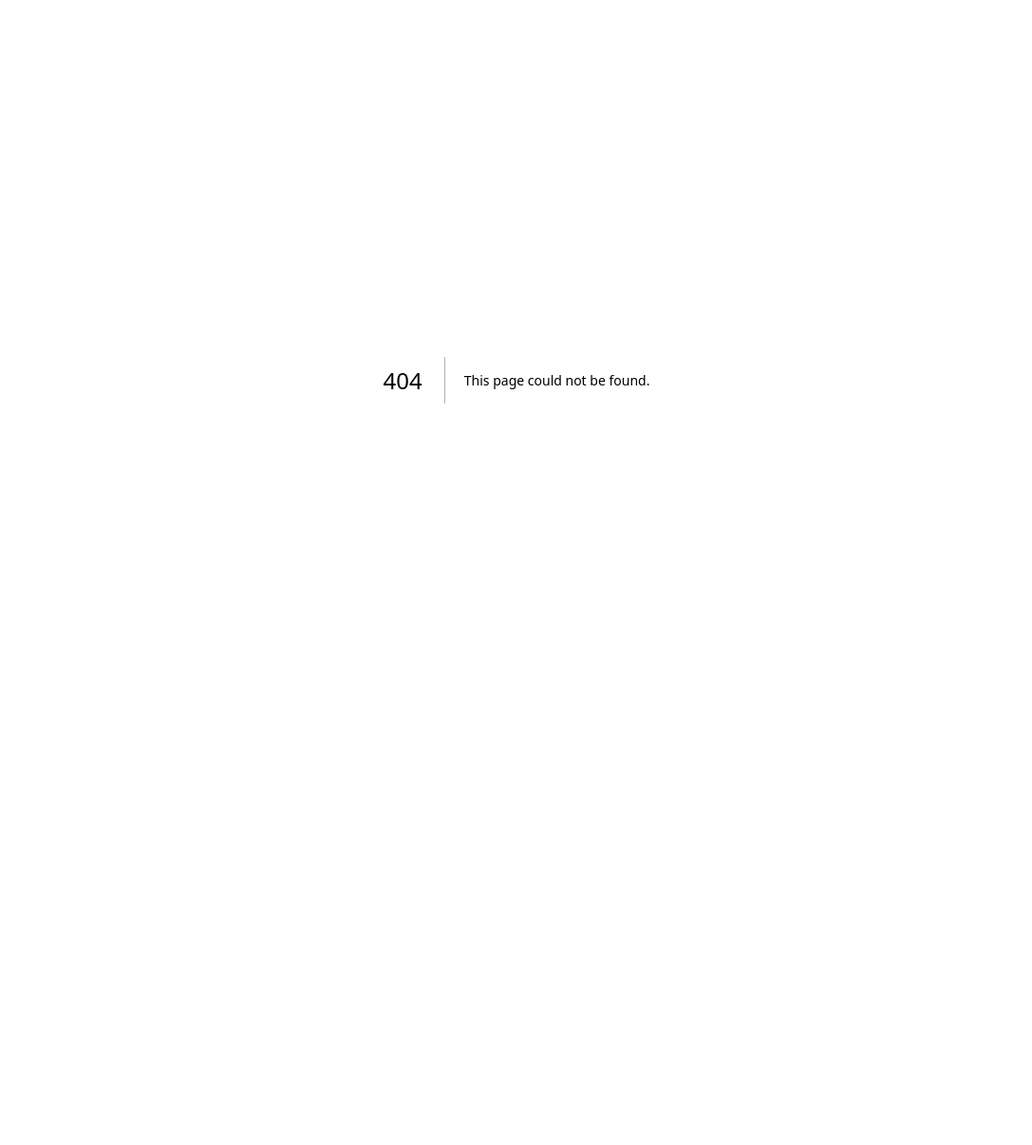
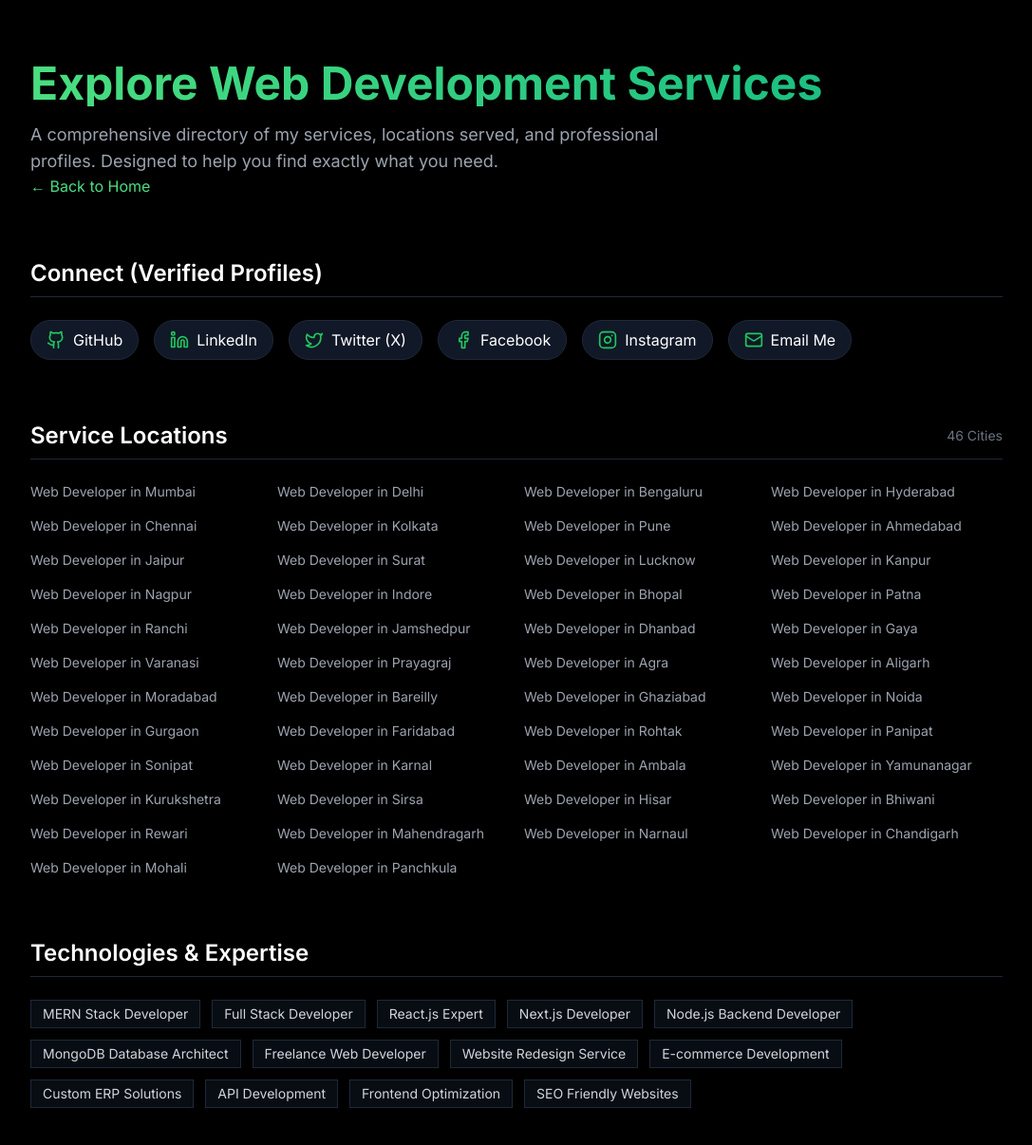
Before and after one commit to Divyanshu4381/portfolio, a Next.js app: page /explore in a window 1280 px wide. Before the commit this address had no page. Shown: the top 1206 px of the page at 95% size, without its empty margins (96-1183 px from the left). Before the commit the page ends 800 px from the top, so only its background shows below. Built offline with nearby package versions, Linux system fonts and the light colour scheme.

Commit message:
Feat: Add SEO Discovery Page for maximum crawlability

```diff
--- /dev/null
+++ b/app/explore/page.tsx
@@ -0,0 +1,101 @@
+import Link from "next/link"
+import { cities } from "@/lib/cities"
+import { Github, Linkedin, Twitter, Facebook, Instagram, Mail } from "lucide-react"
+
+export const metadata = {
+    title: "Explore Web Development Services | Divyanshu Kushwaha",
+    description: "Browse all web development services, locations, and technologies offered by Divyanshu Kushwaha. A complete directory of resources.",
+}
+
+export default function ExplorePage() {
+    const socialLinks = [
+        { name: "GitHub", href: "https://github.com/Divyanshu4381", icon: Github },
+        { name: "LinkedIn", href: "https://www.linkedin.com/in/divyanshukushwaha", icon: Linkedin },
+        { name: "Twitter (X)", href: "https://x.com/Divyanshuk4381", icon: Twitter },
+        { name: "Facebook", href: "https://www.facebook.com/divyanshu.kushwaha.3958", icon: Facebook },
+        { name: "Instagram", href: "https://www.instagram.com/itzs_divyanshu/", icon: Instagram },
+    ]
+
+    const keywords = [
+        "MERN Stack Developer", "Full Stack Developer", "React.js Expert", "Next.js Developer",
+        "Node.js Backend Developer", "MongoDB Database Architect", "Freelance Web Developer",
+        "Website Redesign Service", "E-commerce Development", "Custom ERP Solutions",
+        "API Development", "Frontend Optimization", "SEO Friendly Websites"
+    ]
+
+    return (
+        <div className="bg-black min-h-screen text-white p-8 md:p-16">
+            <div className="max-w-5xl mx-auto space-y-16">
+
+                {/* Header */}
+                <header className="space-y-4">
+                    <h1 className="text-4xl md:text-5xl font-bold bg-gradient-to-r from-green-400 to-emerald-500 bg-clip-text text-transparent">
+                        Explore Web Development Services
+                    </h1>
+                    <p className="text-gray-400 text-lg max-w-2xl">
+                        A comprehensive directory of my services, locations served, and professional profiles.
+                        Designed to help you find exactly what you need.
+                    </p>
+                    <Link href="/" className="text-green-400 hover:underline">
+                        ← Back to Home
+                    </Link>
+                </header>
+
+                {/* Social Profiles (Verified) */}
+                <section className="space-y-6">
+                    <h2 className="text-2xl font-semibold border-b border-gray-800 pb-2">Connect (Verified Profiles)</h2>
+                    <div className="flex flex-wrap gap-4">
+                        {socialLinks.map((social) => (
+                            <a
+                                key={social.name}
+                                href={social.href}
+                                target="_blank"
+                                rel="me noopener noreferrer"
+                                className="flex items-center space-x-2 bg-gray-900 hover:bg-gray-800 px-4 py-2 rounded-full transition-colors border border-gray-800"
+                            >
+                                <social.icon className="w-5 h-5 text-green-500" />
+                                <span>{social.name}</span>
+                            </a>
+                        ))}
+                        <a href="mailto:divyanshu4381@gmail.com" rel="me" className="flex items-center space-x-2 bg-gray-900 hover:bg-gray-800 px-4 py-2 rounded-full transition-colors border border-gray-800">
+                            <Mail className="w-5 h-5 text-green-500" />
+                            <span>Email Me</span>
+                        </a>
+                    </div>
+                </section>
+
+                {/* Service Locations (HTML Sitemap) */}
+                <section className="space-y-6">
+                    <div className="flex items-center justify-between border-b border-gray-800 pb-2">
+                        <h2 className="text-2xl font-semibold">Service Locations</h2>
+                        <span className="text-sm text-gray-500">{cities.length} Cities</span>
+                    </div>
+                    <div className="grid grid-cols-2 sm:grid-cols-3 md:grid-cols-4 gap-4">
+                        {cities.map((city) => (
+                            <Link
+                                key={city.name}
+                                href={`/hire-web-developer-in-${city.name.toLowerCase().replace(/\s+/g, '-')}`}
+                                className="text-gray-400 hover:text-green-400 text-sm transition-colors"
+                            >
+                                Web Developer in {city.name}
+                            </Link>
+                        ))}
+                    </div>
+                </section>
+
+                {/* Keywords & Technologies */}
+                <section className="space-y-6">
+                    <h2 className="text-2xl font-semibold border-b border-gray-800 pb-2">Technologies & Expertise</h2>
+                    <div className="flex flex-wrap gap-3">
+                        {keywords.map((keyword) => (
+                            <span key={keyword} className="bg-gray-900/50 text-gray-300 px-3 py-1 rounded-md text-sm border border-gray-800">
+                                {keyword}
+                            </span>
+                        ))}
+                    </div>
+                </section>
+
+            </div>
+        </div>
+    )
+}
```
Also changed, not shown: all_countries.csv (added).
